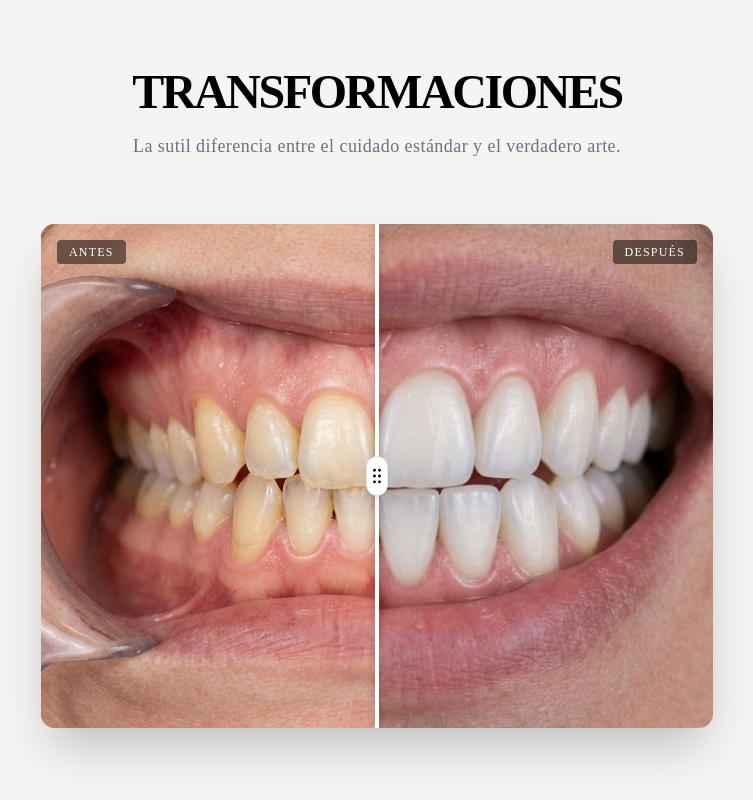
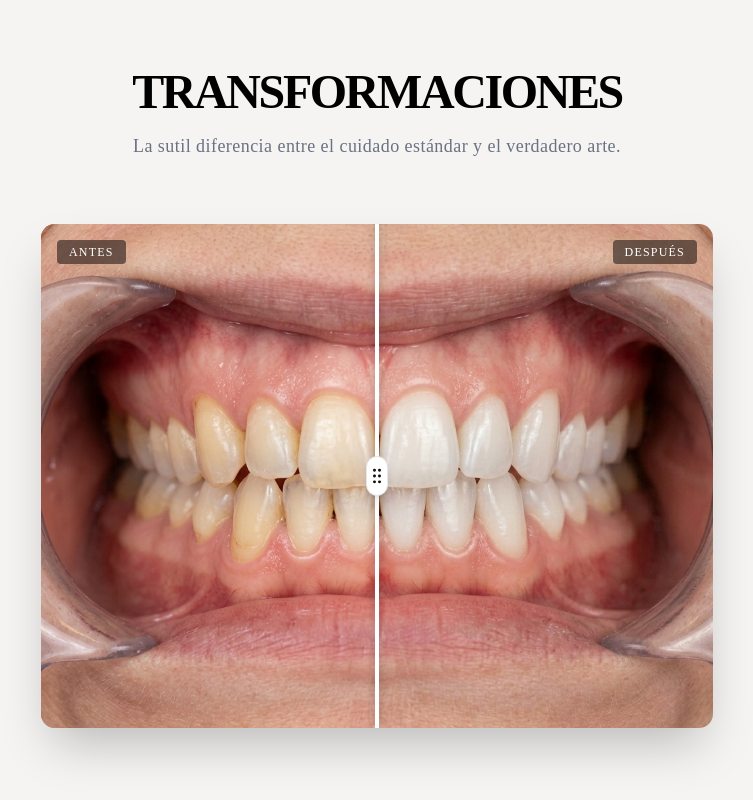
Before and after one commit to dfloresdaniel77-gif/demo-dentists, a Next.js app in the folder kletani-demo-export/: page / in a window 1280 px wide. Shown: the part 4137-4937 px from the top of the page, without its empty margins (263-1016 px from the left). Built offline with nearby package versions, Linux system fonts and the light colour scheme.

Commit message:
Auto-sync triggered by AntiGravity: Add matching generated after image for transformation slider

```diff
--- a/kletani-demo-export/src/components/demo-4.tsx
+++ b/kletani-demo-export/src/components/demo-4.tsx
@@ -61,10 +61,9 @@ export default function DemoFour() {
             handleMove(e.touches[0].clientX);
           }}
         >
-          {/* After image (Base) */}
           <div className="absolute inset-0">
             <Image
-              src="/assets/after.jpg"
+              src="/assets/after_new.png"
               alt="After Transformation"
               fill
               className="object-cover object-center pointer-events-none"
```
Also changed, not shown: kletani-demo-export/public/assets/after_new.png (added).
